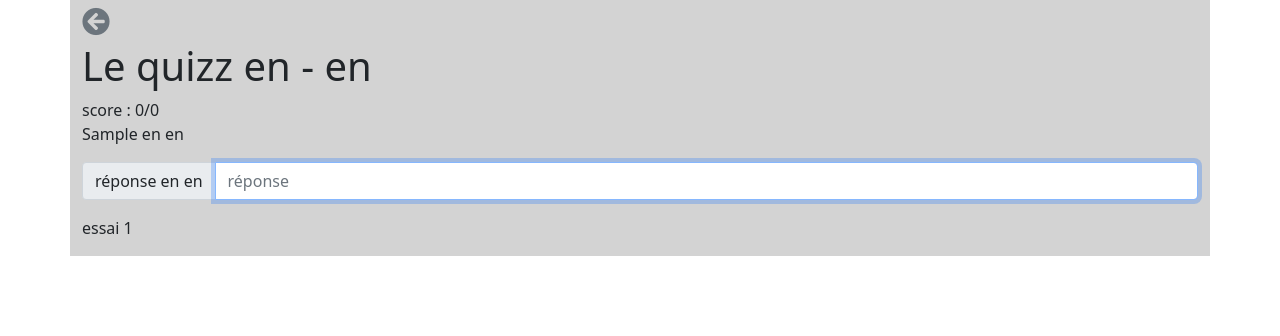
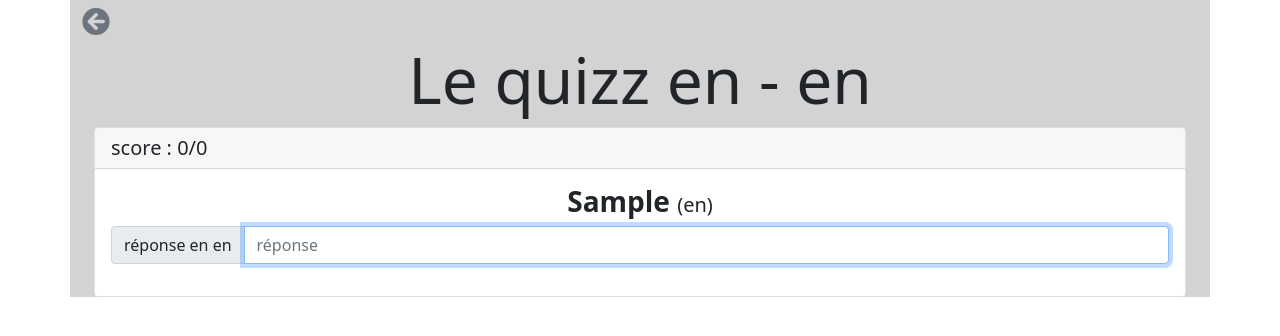
Before and after one commit to jgirardet/djlexique, a Django app: a page that uses djlexique/quizz/templates/quizz/main.html in a window 1280 px wide. Shown: the top 336 px of the page. Run offline with Django 3.2, Linux system fonts and the light colour scheme; tables that the repository leaves empty hold one stand-in row (values such as "Sample post"); some libraries are stand-ins or nearby versions.

Commit message:
custom essai message

```diff
--- a/djlexique/lexique/templates/lexique/lexique.html
+++ b/djlexique/lexique/templates/lexique/lexique.html
@@ -4,7 +4,7 @@
     <i class="fa fa-arrow-circle-left" aria-hidden="true"></i>
 </a>
 
-<h1 class="text-center">{{lexique|title}}</h1>
+<h1 class="text-center display-3">{{lexique|title}}</h1>
 
 {% include "lexique/lexon/add-form.html" %} {% include "lexique/navbar.html" %}
 
--- a/djlexique/quizz/quizz.py
+++ b/djlexique/quizz/quizz.py
@@ -17,6 +17,7 @@ class Quizz:
     question: str = None
     reponse: str = None
     try_index: int = 1
+    success:bool = False
 
     def __post_init__(self, **kwargs) -> None:
         self.score = int(self.score)
@@ -40,7 +41,9 @@ class Quizz:
 
     def check(self, other: str) -> bool:
         if self.reponse == other:
+            self.success=True
             return True
+        self.success=False
         self.try_index += 1
         return False
 
--- /dev/null
+++ b/djlexique/quizz/templates/quizz/comments.html
@@ -0,0 +1,15 @@
+{% if quizz.success %}
+<div class="alert alert-success">
+<i class="fa fa-trophy" aria-hidden="true"></i>
+Bravo !!!</div>
+{% elif quizz.try_index == 2 %}
+<div class="alert alert-warning">
+<i class="fa fa-exclamation-triangle" aria-hidden="true"></i>
+Attention 2ème essai.
+</div>
+{% elif quizz.try_index == 3%}
+<div class="alert alert-danger">
+    <i class="fa fa-radiation-alt" aria-hidden="true"></i>
+    Dernier Essai !!!
+</div>
+{% endif %}
--- a/djlexique/quizz/templates/quizz/main.html
+++ b/djlexique/quizz/templates/quizz/main.html
@@ -1,52 +1,15 @@
 {% extends 'lexique/index.html' %} {% block lexique-content %}
 
+<div id="main">
 <a href="/" title="Retour à la liste des lexiques" class="link-secondary fs-3">
     <i class="fa fa-arrow-circle-left" aria-hidden="true"></i>
 </a>
 
+    <h1 class="display-3 text-center">Le quizz {{lexique.langue1}} - {{lexique.langue2}}</h1>
 
-<div id="main">
-    <h1>Le quizz {{lexique.langue1}} - {{lexique.langue2}}</h1>
-
-    <div class="row">
-        <div class="col">score : {{quizz.score}}/{{quizz.total}}</div>
+    <div id="quizzbox" class="container align-content-center">
+    {% include "quizz/quizzbox.html" %}
     </div>
-
-    <div class="row justify-content-center">
-        <p col="3">{{quizz.question}} en {{quizz.langue_q}}</p>
-    </div>
-
-    <form
-        class="row justify-content-center"
-        hx-post="{{request.url}}"
-        hx-target="#main"
-        hx-trigger="submit"
-        hx-vals="{{quizz.as_json}}"
-    >
-        {% if quizz.try_index > 3 %}
-        <div class="alert alert-danger text-center" role="alert">
-            La bonne réponse était <strong>{{quizz.reponse}}</strong>
-            <input type="hidden" name="go_next" value="1" />
-            <button type="submit" autofocus>continuer</button>
-        </div>
-        {% else %}
-        <div class="input-group mb-3">
-            <span class="input-group-text">réponse en {{quizz.langue_r}}</span>
-            <input
-                type="text"
-                name="guess"
-                class="form-control"
-                placeholder="réponse"
-                aria-label="reponse"
-                required
-                autocomplete="off"
-                autofocus
-            />
-        </div>
-        <p>essai {{quizz.try_index}}</p>
-        {% endif %}
-        <button type="submit" class="d-none"></button>
-    </form>
 </div>
 
 {% endblock lexique-content %}
--- /dev/null
+++ b/djlexique/quizz/templates/quizz/quizzbox.html
@@ -0,0 +1,52 @@
+<div class="card">
+    <h5 class="card-header">score : {{quizz.score}}/{{quizz.total}}</h5>
+
+    <div class="card-body">
+        <h3 class="card-title text-center">
+            <b> {{quizz.question}} </b>
+            <span class="fs-5"> ({{quizz.langue_q}})</span>
+        </h3>
+
+        <form
+            hx-post="{% url 'quizz:guess' slug=lexique.slug %}"
+            hx-target="#quizzbox"
+            hx-trigger="submit"
+            hx-vals="{{quizz.as_json}}"
+        >
+            {% if quizz.try_index > 3 %}
+            <div class="alert alert-danger row" role="alert">
+                <div class="d-flex align-items-center justify-content-center">
+                    <div>
+                        <i class="fa fa-poo" aria-hidden="true"></i>
+                        La bonne réponse était:
+                        <b class="mx-3">{{quizz.reponse}}</b>
+                    </div>
+                    <input type="hidden" name="go_next" value="1" />
+                    <button class="btn btn-danger ms-3" type="submit" autofocus>
+                        continuer
+                    </button>
+                </div>
+            </div>
+            {% else %}
+            <div class="input-group mb-3">
+                <span class="input-group-text"
+                    >réponse en {{quizz.langue_r}}</span
+                >
+                <input
+                    type="text"
+                    name="guess"
+                    class="form-control"
+                    placeholder="réponse"
+                    aria-label="reponse"
+                    required
+                    autocomplete="off"
+                    autofocus
+                />
+            </div>
+
+            {% include "quizz/comments.html" %}
+             {% endif %}
+            <button type="submit" class="d-none"></button>
+        </form>
+    </div>
+</div>
--- a/djlexique/quizz/urls.py
+++ b/djlexique/quizz/urls.py
@@ -1,9 +1,10 @@
 from django.urls import path
 from .apps import QuizzConfig
-from .views import main_view
+from .views import main_view, guess_view
 
 
 app_name = QuizzConfig.name
 urlpatterns = [
+    path("<slug:slug>/guess/", guess_view, name="guess"),
     path("<slug:slug>/", main_view, name="main"),
 ]
--- a/djlexique/quizz/views.py
+++ b/djlexique/quizz/views.py
@@ -2,7 +2,7 @@ from django.http.response import HttpResponseBadRequest
 from django.shortcuts import get_object_or_404, render
 from .quizz import Quizz
 from lexique.models import Lexique
-import random
+from django.views.decorators.http import require_POST
 
 # Create your views here.
 from .forms import QuizzForm
@@ -11,18 +11,23 @@ from .forms import QuizzForm
 def main_view(request, slug: str):
     lexique = get_object_or_404(Lexique, slug=slug)
     qs = lexique.lexon_set.all()
-    if request.method == "POST":
-        form = QuizzForm(request.POST or None)
-        form.full_clean()
-        guess = form.cleaned_data.pop("guess", "")
-        go_next = form.cleaned_data.pop("go_next", None)
-        quizz = Quizz(**form.cleaned_data, qs=qs)
-        if go_next:
-            quizz.next_pick()
-        elif quizz.check(guess):
-            quizz.next_pick(success=True)
-    else:
-        quizz = Quizz(qs=qs)
-        quizz.load_new_question()
+    quizz = Quizz(qs=qs)
+    quizz.load_new_question()
     context = {"quizz": quizz, "lexique": lexique}
     return render(request, "quizz/main.html", context)
+
+@require_POST
+def guess_view(request, slug:str):
+    lexique = get_object_or_404(Lexique, slug=slug)
+    qs = lexique.lexon_set.all()
+    form = QuizzForm(request.POST or None)
+    form.full_clean()
+    guess = form.cleaned_data.pop("guess", "")
+    go_next = form.cleaned_data.pop("go_next", None)
+    quizz = Quizz(**form.cleaned_data, qs=qs)
+    if go_next:
+        quizz.next_pick()
+    elif quizz.check(guess):
+        quizz.next_pick(success=True)
+    context = {"quizz": quizz, "lexique":lexique}
+    return render(request, "quizz/quizzbox.html", context)
```
Also changed, not shown: 1 other file.
